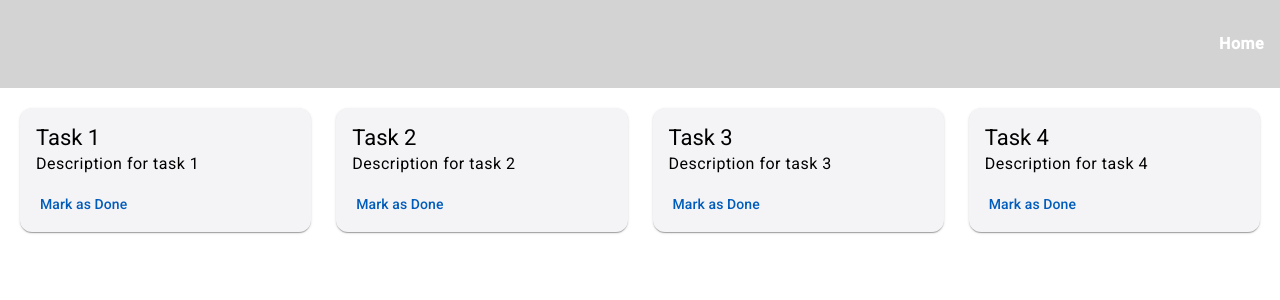
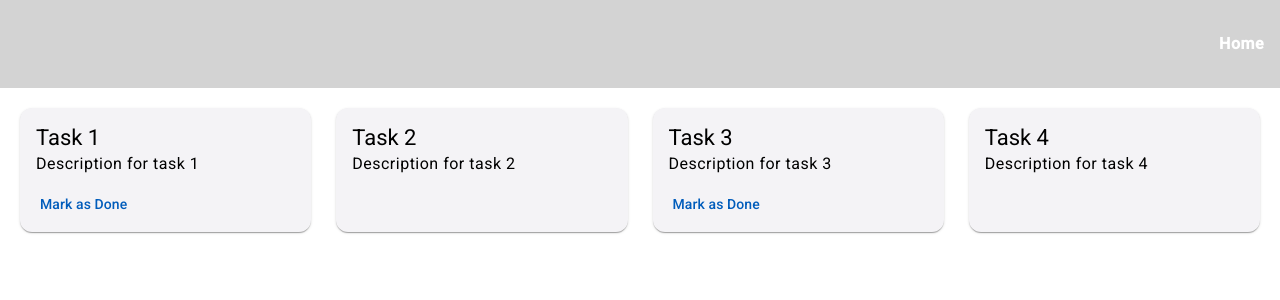
Before and after one commit to ksimali/taskmanager-app, an Angular app: page / in a window 1280 px wide. Shown: the top 300 px of the page. Built offline with nearby package versions, Linux system fonts and the light colour scheme.

Commit message:
- Feature : show mark is done button only if the task is not completed.

```diff
--- a/src/app/task-list-input/task-list-input.component.html
+++ b/src/app/task-list-input/task-list-input.component.html
@@ -7,7 +7,7 @@
             <p>{{task.description}}</p>
         </mat-card-content>
         <mat-card-actions>
-            <button mat-button class="primary">Mark as Done</button>
+            <button mat-button class="primary" *ngIf="!task.isDone">Mark as Done</button>
         </mat-card-actions>
     </mat-card>
 </div>
```
